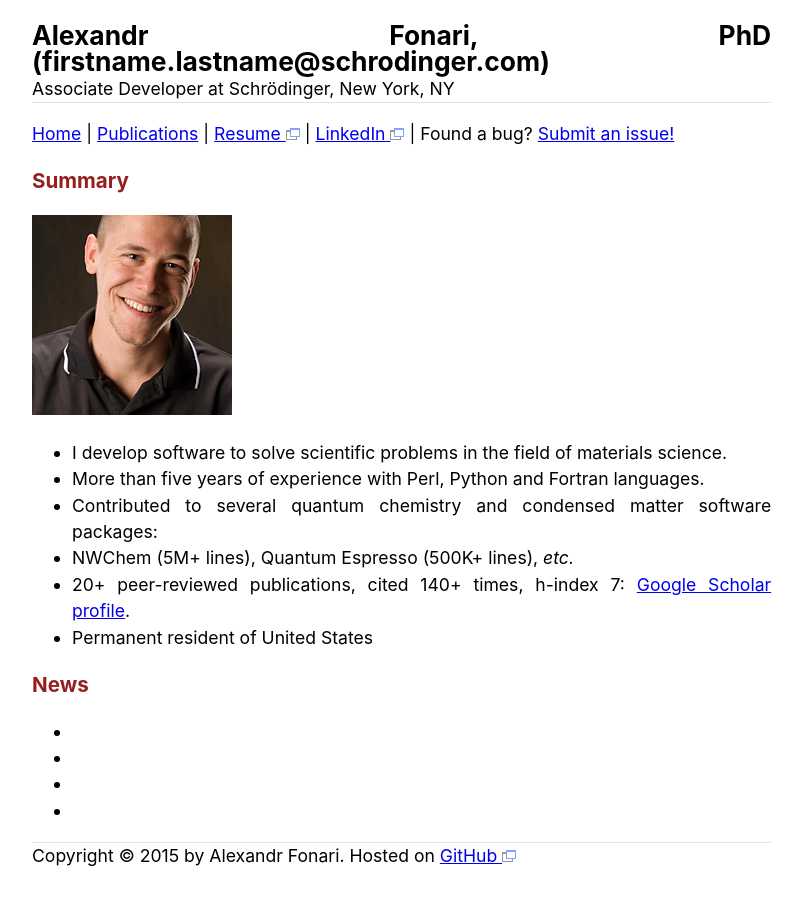
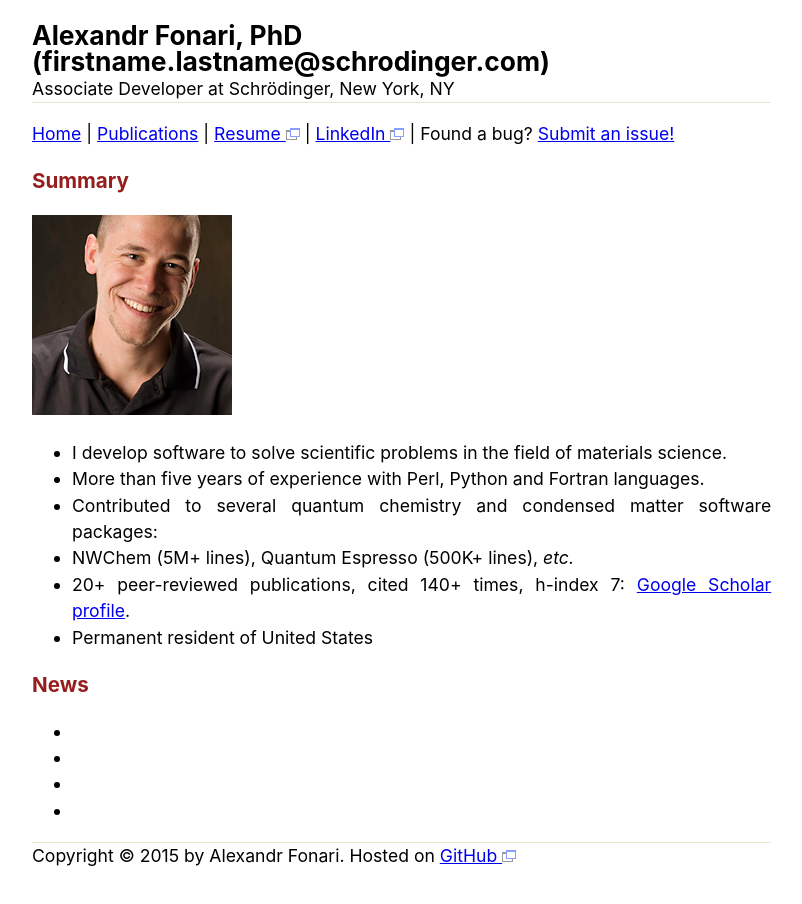
Before and after one commit to afonari/afonari.github.io, a Jekyll site: the page built from index.md, in a window 1280 px wide. Shown: the whole page, without its empty margins (56-858 px from the left). Built offline with Jekyll 4.4.1, drawn with Linux system fonts in a browser that asks for light colours; Markdown is read by kramdown in place of the engine named in the settings.

```diff
--- a/_layouts/default.html
+++ b/_layouts/default.html
@@ -12,7 +12,7 @@
 </head>
 <body>
 
-<h2 id="alexandr-fonari-firstname-lastname-gatech-edu">Alexandr Fonari, PhD (firstname.lastname@schrodinger.com)</h2>
+<h2 id="alexandr-fonari-firstname-lastname-gatech-edu">Alexandr Fonari, PhD<br/>(firstname.lastname@schrodinger.com)</h2>
 <p class="summary">Associate Developer at Schr&ouml;dinger, New York, NY
 </p>
 <div class="menu">
```
